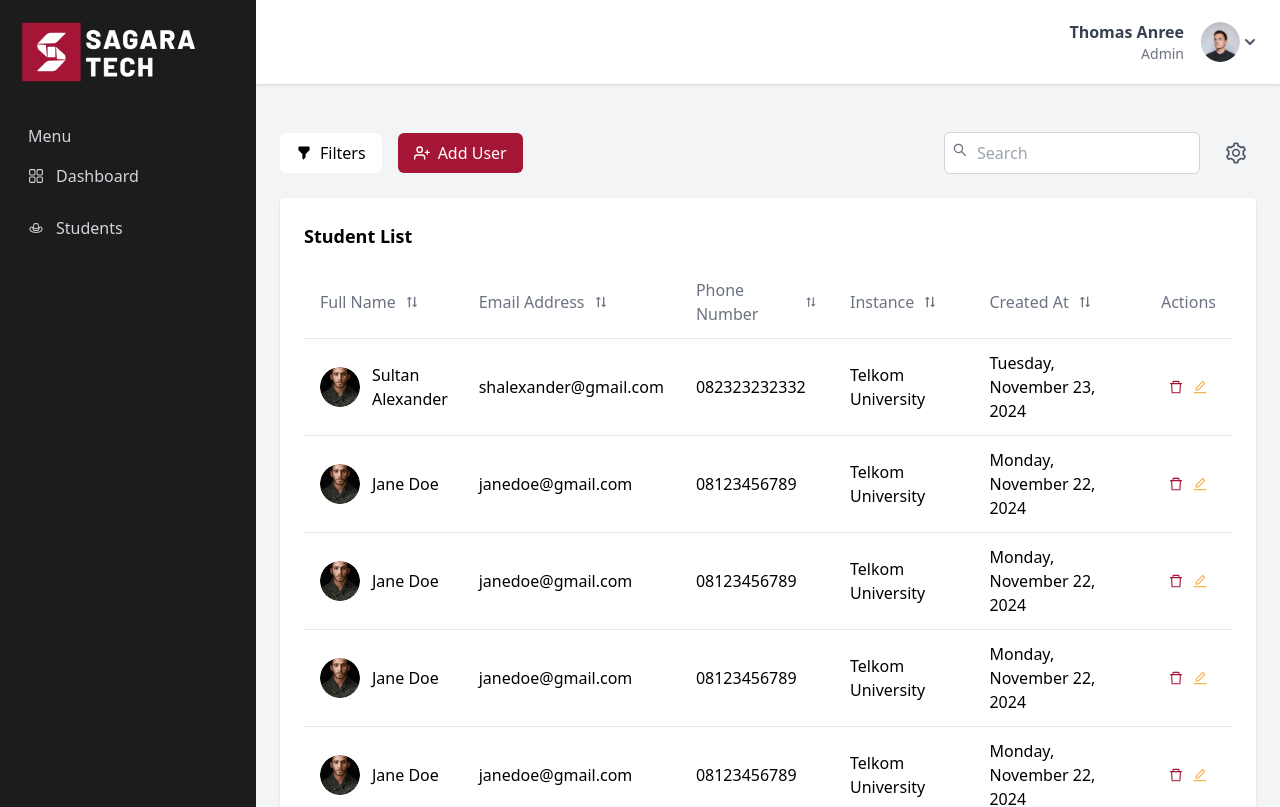
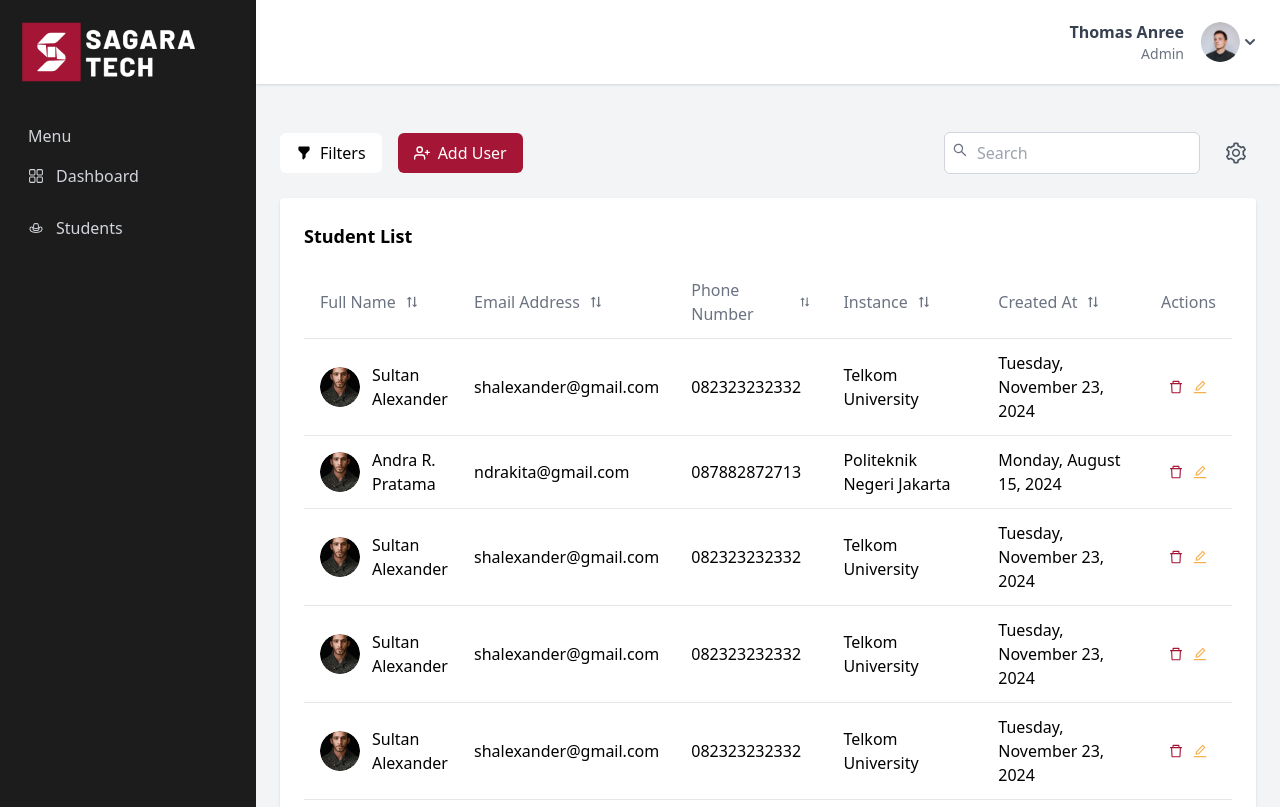
Before and after one commit to nulitas/sagaratech, a React (Vite) app: page /students in a window 1280 px wide. Shown: the top 807 px of the page. Built offline with nearby package versions, Linux system fonts and the light colour scheme.

Commit message:
Adding home for default landing page

```diff
--- a/public/students.json
+++ b/public/students.json
@@ -8,51 +8,51 @@
     "avatar": "/user_avatar.png"
   },
   {
-    "name": "Jane Doe",
-    "email": "janedoe@gmail.com",
-    "phone": "08123456789",
-    "instance": "Telkom University",
-    "createdAt": "Monday, November 22, 2024",
+    "name": "Andra R. Pratama",
+    "email": "ndrakita@gmail.com",
+    "phone": "087882872713",
+    "instance": "Politeknik Negeri Jakarta",
+    "createdAt": "Monday, August 15, 2024",
     "avatar": "/user_avatar.png"
   },
   {
-    "name": "Jane Doe",
-    "email": "janedoe@gmail.com",
-    "phone": "08123456789",
+    "name": "Sultan Alexander",
+    "email": "shalexander@gmail.com",
+    "phone": "082323232332",
     "instance": "Telkom University",
-    "createdAt": "Monday, November 22, 2024",
+    "createdAt": "Tuesday, November 23, 2024",
     "avatar": "/user_avatar.png"
   },
   {
-    "name": "Jane Doe",
-    "email": "janedoe@gmail.com",
-    "phone": "08123456789",
+    "name": "Sultan Alexander",
+    "email": "shalexander@gmail.com",
+    "phone": "082323232332",
     "instance": "Telkom University",
-    "createdAt": "Monday, November 22, 2024",
+    "createdAt": "Tuesday, November 23, 2024",
     "avatar": "/user_avatar.png"
   },
   {
-    "name": "Jane Doe",
-    "email": "janedoe@gmail.com",
-    "phone": "08123456789",
+    "name": "Sultan Alexander",
+    "email": "shalexander@gmail.com",
+    "phone": "082323232332",
     "instance": "Telkom University",
-    "createdAt": "Monday, November 22, 2024",
+    "createdAt": "Tuesday, November 23, 2024",
     "avatar": "/user_avatar.png"
   },
   {
-    "name": "Jane Doe",
-    "email": "janedoe@gmail.com",
-    "phone": "08123456789",
+    "name": "Sultan Alexander",
+    "email": "shalexander@gmail.com",
+    "phone": "082323232332",
     "instance": "Telkom University",
-    "createdAt": "Monday, November 22, 2024",
+    "createdAt": "Tuesday, November 23, 2024",
     "avatar": "/user_avatar.png"
   },
   {
-    "name": "Jane Doe",
-    "email": "janedoe@gmail.com",
-    "phone": "08123456789",
+    "name": "Sultan Alexander",
+    "email": "shalexander@gmail.com",
+    "phone": "082323232332",
     "instance": "Telkom University",
-    "createdAt": "Monday, November 22, 2024",
+    "createdAt": "Tuesday, November 23, 2024",
     "avatar": "/user_avatar.png"
   }
 ]
--- a/src/App.tsx
+++ b/src/App.tsx
@@ -2,20 +2,30 @@ import { BrowserRouter as Router, Routes, Route } from "react-router-dom";
 import Dashboard from "./pages/Dashboard";
 import Students from "./pages/Students.tsx";
 import Sidebar from "./components/Sidebar";
-
+import Home from "./pages/Home.tsx";
+import { Outlet } from "react-router-dom";
 function App() {
   return (
     <div className="font-sans">
       <Router>
-        <div className="min-h-screen bg-gray-100 flex">
-          <Sidebar />
-          <main className="flex-1">
-            <Routes>
-              <Route path="/" element={<Dashboard />} />
-              <Route path="/students" element={<Students />} />
-            </Routes>
-          </main>
-        </div>
+        <Routes>
+          <Route path="/" element={<Home />} />
+
+          <Route
+            path="/"
+            element={
+              <div className="min-h-screen bg-gray-100 flex">
+                <Sidebar />
+                <main className="flex-1">
+                  <Outlet />
+                </main>
+              </div>
+            }
+          >
+            <Route path="dashboard" element={<Dashboard />} />
+            <Route path="students" element={<Students />} />
+          </Route>
+        </Routes>
       </Router>
     </div>
   );
--- a/src/components/Sidebar.tsx
+++ b/src/components/Sidebar.tsx
@@ -7,7 +7,10 @@ import logo from "/logo.png";
 const Sidebar: React.FC = () => {
   return (
     <aside className="w-64 bg-[#1c1c1c] text-white p-5">
-      <img src={logo} alt="logo" />
+      <Link to="/">
+        <img src={logo} alt="logo" />
+      </Link>
+
       <nav>
         <span className="mt-8 flex items-center p-2 text-gray-300 rounded">
           Menu
@@ -15,7 +18,7 @@ const Sidebar: React.FC = () => {
         <ul>
           <li className="mb-3">
             <Link
-              to="/"
+              to="dashboard"
               className="flex items-center p-2 text-gray-300 hover:bg-[#a51535] rounded"
             >
               <RxDashboard />
--- /dev/null
+++ b/src/pages/Home.tsx
@@ -0,0 +1,9 @@
+const Home: React.FC = () => {
+  return (
+    <>
+      <h1>Home</h1>
+    </>
+  );
+};
+
+export default Home;
```
Also changed, not shown: vercel.json (added).
